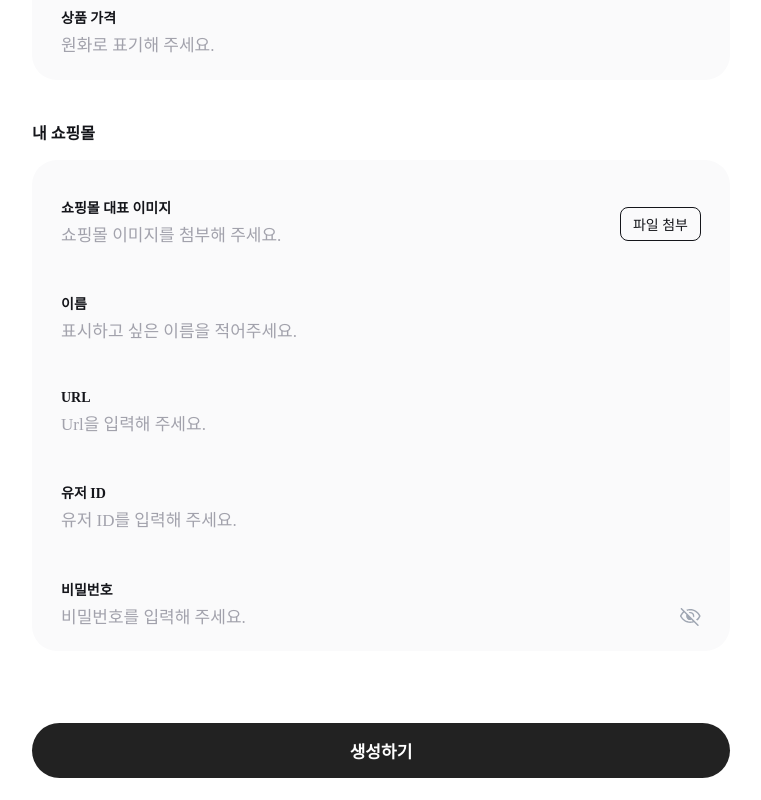
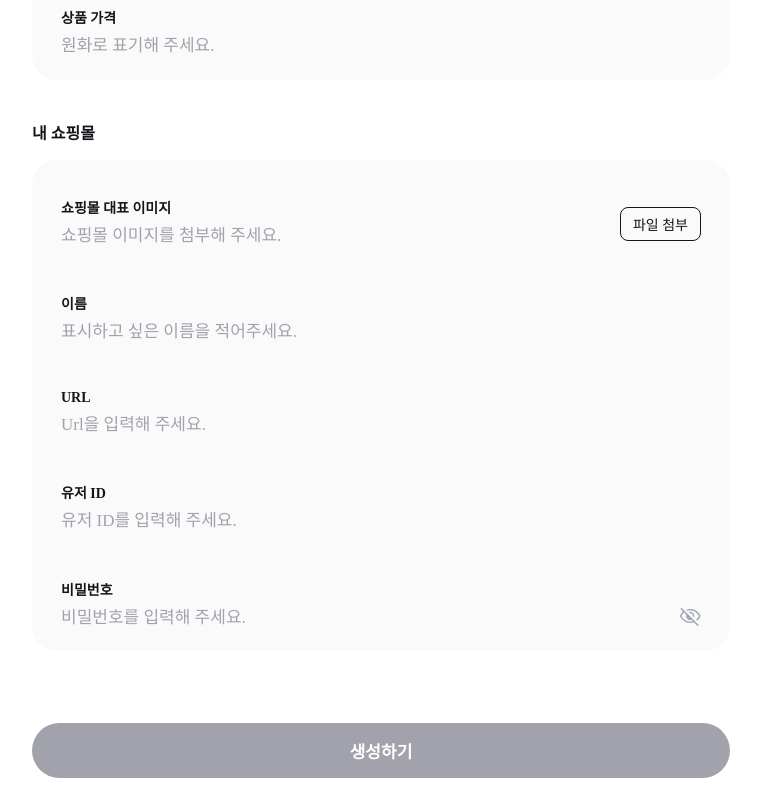
Before and after one commit to rhdtls3562/Linkshop, a React (Vite) app: page /post/1 in a window 1280 px wide. Shown: the part 459-1259 px from the top of the page, without its empty margins (259-1020 px from the left). Built offline with nearby package versions, Linux system fonts and the light colour scheme; a web font is replaced by a local one.

Commit message:
fix: 가격 입력 에러 수정

```diff
--- a/src/components/ActionCompleteModal.jsx
+++ b/src/components/ActionCompleteModal.jsx
@@ -17,7 +17,7 @@ export function ActionCompleteModal({
 
   const handleChange = () => {
     onClose();
-    navigate("/");
+    // navigate("/");
   };
 
   return createPortal(
--- a/src/components/ShopManagement.jsx
+++ b/src/components/ShopManagement.jsx
@@ -45,7 +45,7 @@ export function ShopManagement({ onUpdate, shopData }) {
         <TextInput
           id="userId"
           name="userId"
-          type="email"
+          type="text"
           label="유저 ID"
           placeholder="유저 ID를 입력해 주세요."
           onChange={handleChange}
--- a/src/pages/LinkPostEditPage.jsx
+++ b/src/pages/LinkPostEditPage.jsx
@@ -1,9 +1,5 @@
-import { useMemo } from "react";
-import { useEffect } from "react";
-import { useState } from "react";
-import { Navigate } from "react-router-dom";
-import { useParams } from "react-router-dom";
-import { useLocation } from "react-router-dom";
+import { useEffect, useState, useRef } from "react";
+import { Navigate, useParams, useLocation } from "react-router-dom";
 import { ActionCompleteModal } from "../components/ActionCompleteModal";
 import { Button } from "../components/Button";
 import { ProductUploader } from "../components/ProductUploader";
@@ -12,6 +8,7 @@ import { Toast } from "../components/Toast";
 import styles from "./LinkPostPage.module.css";
 
 const BASE_URL = "https://linkshop-api.vercel.app";
+const PASSWORD = "test123";
 // 샵 아이디 수집
 const href = window.location.pathname;
 const SHOP_ID = href.split("/")[2];
@@ -19,16 +16,17 @@ const SHOP_ID = href.split("/")[2];
 export function LinkPostEditPage() {
   const location = useLocation();
   const { id } = useParams();
+  const inputRefs = useRef([]);
 
   // ✅ 비번 인증 없이 /post/:id/edit 직접 접근하면 막기
   // - /linkpost(생성페이지) 같은 곳에서는 params.id가 없고 state도 없을 수 있음
   // - "edit 경로일 때만" 막고 싶으면 아래 조건 그대로 두면 됨(대부분 edit에서만 id가 존재)
-  // const isEditRoute = Boolean(id);
-  // const isAuthorized = location.state?.authorized === true;
+  const isEditRoute = Boolean(id);
+  const isAuthorized = location.state?.authorized === true;
 
-  // if (isEditRoute && !isAuthorized) {
-  //   return <Navigate to={`/profile/${id}`} replace />;
-  // }
+  if (isEditRoute && !isAuthorized) {
+    return <Navigate to={`/profile/${id}`} replace />;
+  }
 
   // State
   const [isModalOpen, setIsModalOpen] = useState(true);
@@ -42,17 +40,12 @@ export function LinkPostEditPage() {
   const [shopData, setShopData] = useState({}); // '수정하기' 버튼 클릭 시 수집된 데이터
 
   // 입력값 체크
-  const [isAllFilled, setIsAllFilled] = useState(true);
-  // const isAllFilled = useMemo(() => {
-  //   return (
-  //     productDataList.length > 0 &&
-  //     productDataList.every(
-  //       (p) => p.productName && p.productPrice && p.productImg
-  //     ) &&
-  //     shopData.shopName &&
-  //     shopData.shopUrl
-  //   );
-  // }, [productDataList, shopData]);
+  const isAllFilled =
+    productDataList.every(
+      (product) => product.name && product.price && product.imageUrl
+    ) &&
+    Object.keys(originalShopData).length >= 5 &&
+    Object.values(originalShopData).every((val) => val !== "" && val !== null);
 
   // 이미지 업로드
   const handleImageUpload = async (imageFile) => {
@@ -129,6 +122,16 @@ export function LinkPostEditPage() {
     e.preventDefault();
     setIsModalOpen(true); // 모달 오버레이 오픈
 
+    const isValid = Object.values(inputRefs.current).every(
+      (input) => input.value.trim() !== ""
+    );
+    console.log(isValid);
+
+    if (!isValid) {
+      alert("모든 값을 입력해주세요");
+      return;
+    }
+
     try {
       // 샵 데이터 비교 후 최종 데이터 추출
       const finalShopData = getChangedShopFields(originalShopData, shopData);
@@ -166,7 +169,7 @@ export function LinkPostEditPage() {
 
       // body 값
       const requestBody = JSON.stringify({
-        currentPassword: "test123",
+        currentPassword: PASSWORD,
         shop: {
           imageUrl: shopImageUrl || "",
           urlName: finalShopData.shopName?.trim(),
@@ -180,7 +183,7 @@ export function LinkPostEditPage() {
       console.log("📌 requestBody : ", requestBody);
 
       // API 호출
-      const response = await fetch(`${BASE_URL}/22-3/linkshops/${SHOP_ID}`, {
+      const response = await fetch(`${BASE_URL}/22-3/linkshops/${id}`, {
         method: "PUT",
         headers: {
           "Content-Type": "application/json",
@@ -236,7 +239,7 @@ export function LinkPostEditPage() {
       productPrice: "",
       productImg: "",
     };
-    setProductDataList([...productDataList, newProduct]);
+    setProductDataList([newProduct, ...productDataList]);
   };
 
   // 상품 데이터 업데이트 함수(자식에서 받은 데이터로 특정 객체 업데이트)
--- a/src/pages/LinkPostPage.jsx
+++ b/src/pages/LinkPostPage.jsx
@@ -1,5 +1,4 @@
 import { useState } from "react";
-import { useNavigate } from "react-router-dom";
 import { ActionCompleteModal } from "../components/ActionCompleteModal";
 import { Button } from "../components/Button";
 import { ProductUploader } from "../components/ProductUploader";
@@ -24,13 +23,13 @@ export function LinkPostPage() {
   const [shopData, setShopData] = useState({});
 
   // 입력값 체크
-  const isAllFilled = true;
-  // productDataList.every(
-  //   (product) =>
-  //     product.productName && product.productPrice && product.productImg
-  // ) &&
-  // Object.keys(shopData).length >= 5 &&
-  // Object.values(shopData).every((val) => val !== "" && val !== null);
+  const isAllFilled =
+    productDataList.every(
+      (product) =>
+        product.productName && product.productPrice && product.productImg
+    ) &&
+    Object.keys(shopData).length >= 5 &&
+    Object.values(shopData).every((val) => val !== "" && val !== null);
 
   // 이미지 업로드
   const handleImageUpload = async (imageFile) => {
@@ -134,7 +133,7 @@ export function LinkPostPage() {
       productImg: "",
     };
 
-    setProductDataList([...productDataList, newProduct]);
+    setProductDataList([newProduct, ...productDataList]);
   };
 
   // 상품 데이터 업데이트 함수(자식에서 받은 데이터로 특정 객체 업데이트)
```
